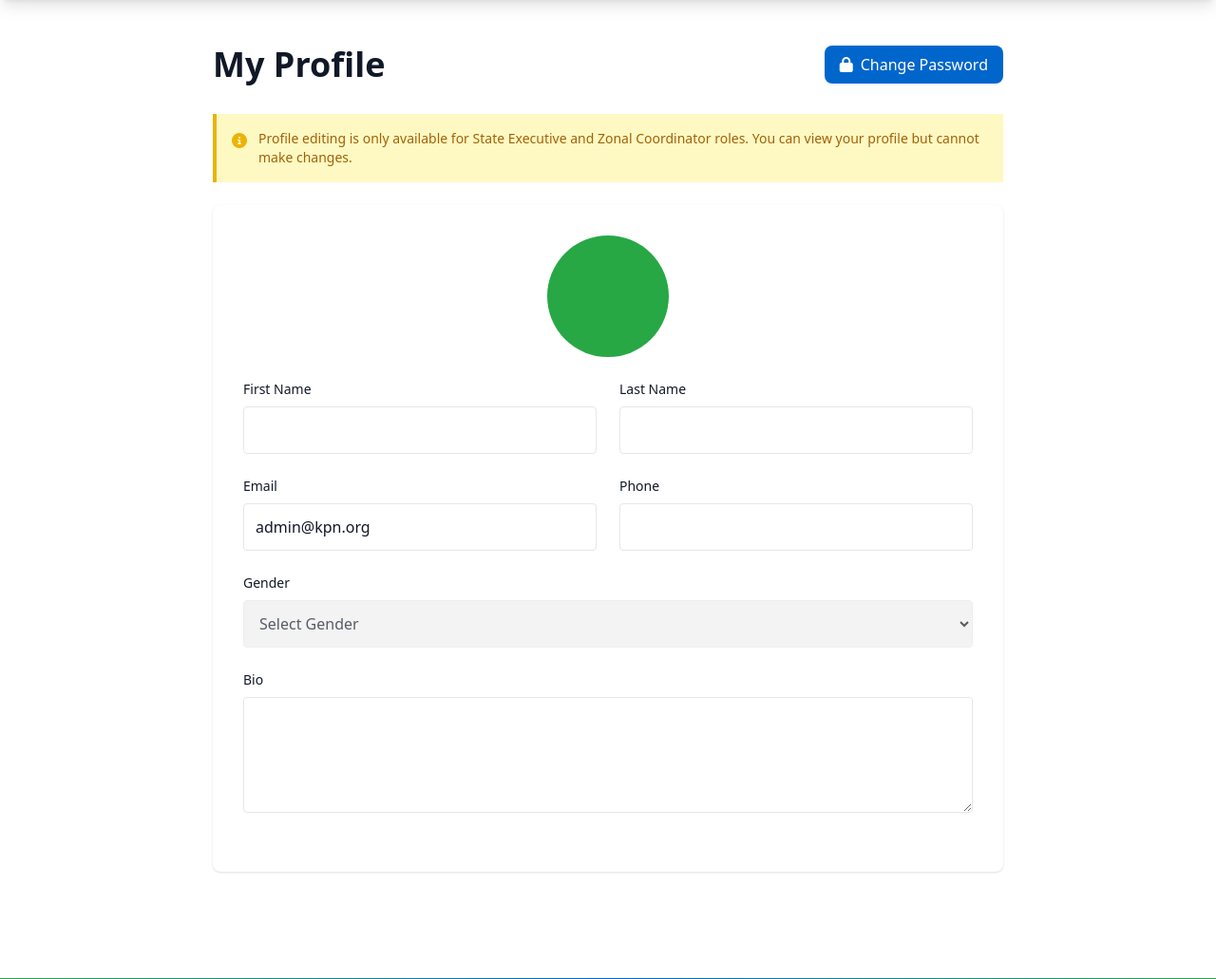
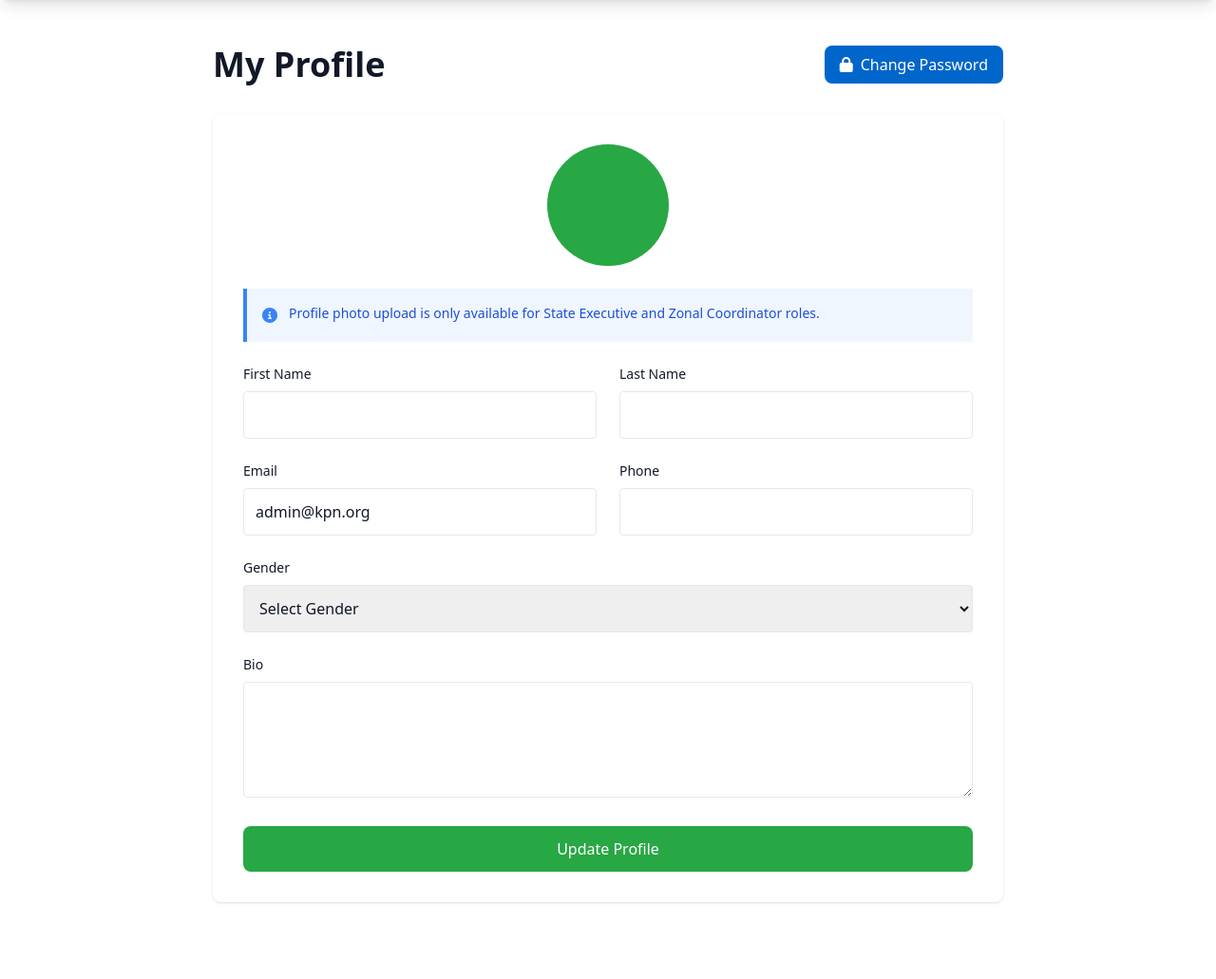
Before and after one commit to Kebbiconnect/kconnect, a Django app: page /account/profile/ in a window 1280 px wide. Shown: the part 64-1095 px from the top of the page at 95% size. Run offline with Django 5.2, Linux system fonts and the light colour scheme; a user stored in the database is signed in; some libraries are stand-ins or nearby versions.

Commit message:
Restrict profile photo uploads to authorized user roles
Modify the profile editing logic to separately control profile details and photo uploads, with photo uploads restricted to specific roles.

Replit-Commit-Author: Agent
Replit-Commit-Session-Id: f26c6ead-7901-4135-b9f9-55a6b402c797
Replit-Commit-Checkpoint-Type: intermediate_checkpoint

```diff
--- a/staff/templates/staff/profile.html
+++ b/staff/templates/staff/profile.html
@@ -10,21 +10,6 @@
             <i class="fas fa-lock mr-2"></i> Change Password
         </a>
     </div>
-
-    {% if not can_edit_profile %}
-    <div class="bg-yellow-100 dark:bg-yellow-900 border-l-4 border-yellow-500 p-4 mb-6">
-        <div class="flex">
-            <div class="flex-shrink-0">
-                <i class="fas fa-info-circle text-yellow-500"></i>
-            </div>
-            <div class="ml-3">
-                <p class="text-sm text-yellow-700 dark:text-yellow-300">
-                    Profile editing is only available for State Executive and Zonal Coordinator roles. You can view your profile but cannot make changes.
-                </p>
-            </div>
-        </div>
-    </div>
-    {% endif %}
 
     <div class="bg-white dark:bg-gray-800 rounded-lg shadow p-8">
         <form method="POST" enctype="multipart/form-data">
@@ -40,38 +25,51 @@
                 {% endif %}
             </div>
 
-            {% if can_edit_profile %}
+            {% if can_upload_photo %}
             <div class="mb-6">
                 <label class="block text-sm font-medium mb-2">Profile Photo</label>
                 <input type="file" name="photo" accept="image/*" class="w-full p-3 border rounded dark:bg-gray-700">
+            </div>
+            {% else %}
+            <div class="mb-6 bg-blue-50 dark:bg-blue-900 border-l-4 border-blue-500 p-4">
+                <div class="flex">
+                    <div class="flex-shrink-0">
+                        <i class="fas fa-info-circle text-blue-500"></i>
+                    </div>
+                    <div class="ml-3">
+                        <p class="text-sm text-blue-700 dark:text-blue-300">
+                            Profile photo upload is only available for State Executive and Zonal Coordinator roles.
+                        </p>
+                    </div>
+                </div>
             </div>
             {% endif %}
 
             <div class="grid grid-cols-1 md:grid-cols-2 gap-6 mb-6">
                 <div>
                     <label class="block text-sm font-medium mb-2">First Name</label>
-                    <input type="text" name="first_name" value="{{ user.first_name }}" required class="w-full p-3 border rounded dark:bg-gray-700" {% if not can_edit_profile %}readonly{% endif %}>
+                    <input type="text" name="first_name" value="{{ user.first_name }}" required class="w-full p-3 border rounded dark:bg-gray-700">
                 </div>
                 <div>
                     <label class="block text-sm font-medium mb-2">Last Name</label>
-                    <input type="text" name="last_name" value="{{ user.last_name }}" required class="w-full p-3 border rounded dark:bg-gray-700" {% if not can_edit_profile %}readonly{% endif %}>
+                    <input type="text" name="last_name" value="{{ user.last_name }}" required class="w-full p-3 border rounded dark:bg-gray-700">
                 </div>
             </div>
 
             <div class="grid grid-cols-1 md:grid-cols-2 gap-6 mb-6">
                 <div>
                     <label class="block text-sm font-medium mb-2">Email</label>
-                    <input type="email" name="email" value="{{ user.email }}" required class="w-full p-3 border rounded dark:bg-gray-700" {% if not can_edit_profile %}readonly{% endif %}>
+                    <input type="email" name="email" value="{{ user.email }}" required class="w-full p-3 border rounded dark:bg-gray-700">
                 </div>
                 <div>
                     <label class="block text-sm font-medium mb-2">Phone</label>
-                    <input type="tel" name="phone" value="{{ user.phone }}" required class="w-full p-3 border rounded dark:bg-gray-700" {% if not can_edit_profile %}readonly{% endif %}>
+                    <input type="tel" name="phone" value="{{ user.phone }}" required class="w-full p-3 border rounded dark:bg-gray-700">
                 </div>
             </div>
 
             <div class="mb-6">
                 <label class="block text-sm font-medium mb-2">Gender</label>
-                <select name="gender" class="w-full p-3 border rounded dark:bg-gray-700" {% if not can_edit_profile %}disabled{% endif %}>
+                <select name="gender" class="w-full p-3 border rounded dark:bg-gray-700">
                     <option value="">Select Gender</option>
                     <option value="M" {% if user.gender == 'M' %}selected{% endif %}>Male</option>
                     <option value="F" {% if user.gender == 'F' %}selected{% endif %}>Female</option>
@@ -80,12 +78,10 @@
 
             <div class="mb-6">
                 <label class="block text-sm font-medium mb-2">Bio</label>
-                <textarea name="bio" rows="4" class="w-full p-3 border rounded dark:bg-gray-700" {% if not can_edit_profile %}readonly{% endif %}>{{ user.bio }}</textarea>
+                <textarea name="bio" rows="4" class="w-full p-3 border rounded dark:bg-gray-700">{{ user.bio }}</textarea>
             </div>
 
-            {% if can_edit_profile %}
             <button type="submit" class="w-full bg-kpn-green text-white py-3 rounded-lg hover:bg-green-600 transition">Update Profile</button>
-            {% endif %}
         </form>
     </div>
 </div>
--- a/staff/views.py
+++ b/staff/views.py
@@ -244,13 +244,9 @@ def dashboard(request):
 @login_required
 def profile(request):
     user = request.user
-    can_edit_profile = user.status == 'APPROVED' and user.role in ['STATE', 'ZONAL']
-
-    if request.method == 'POST':
-        if not can_edit_profile:
-            messages.error(request, 'You do not have permission to edit your profile.')
-            return redirect('staff:profile')
-
+    can_upload_photo = user.status == 'APPROVED' and user.role in ['STATE', 'ZONAL']
+
+    if request.method == 'POST':
         request.user.first_name = request.POST.get('first_name')
         request.user.last_name = request.POST.get('last_name')
         request.user.email = request.POST.get('email')
@@ -259,14 +255,17 @@ def profile(request):
         request.user.gender = request.POST.get('gender', '')
 
         if request.FILES.get('photo'):
-            request.user.photo = request.FILES['photo']
+            if can_upload_photo:
+                request.user.photo = request.FILES['photo']
+            else:
+                messages.warning(request, 'Profile photo upload is only available for State Executive and Zonal Coordinator roles.')
 
         request.user.save()
         messages.success(request, 'Profile updated successfully!')
         return redirect('staff:profile')
 
     context = {
-        'can_edit_profile': can_edit_profile
+        'can_upload_photo': can_upload_photo
     }
     return render(request, 'staff/profile.html', context)
 
```
